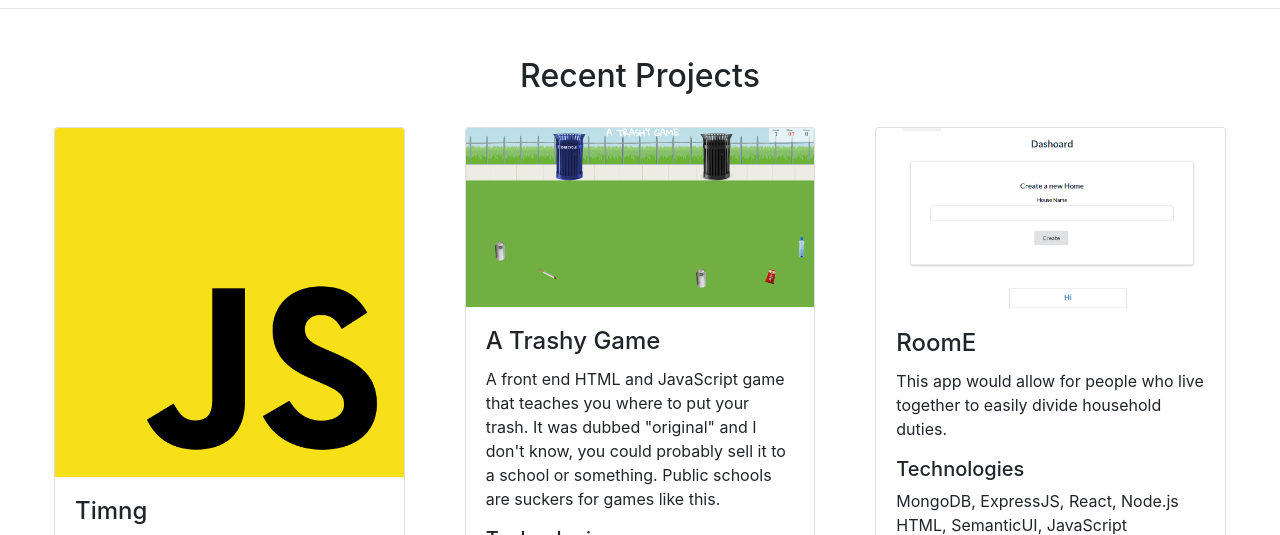
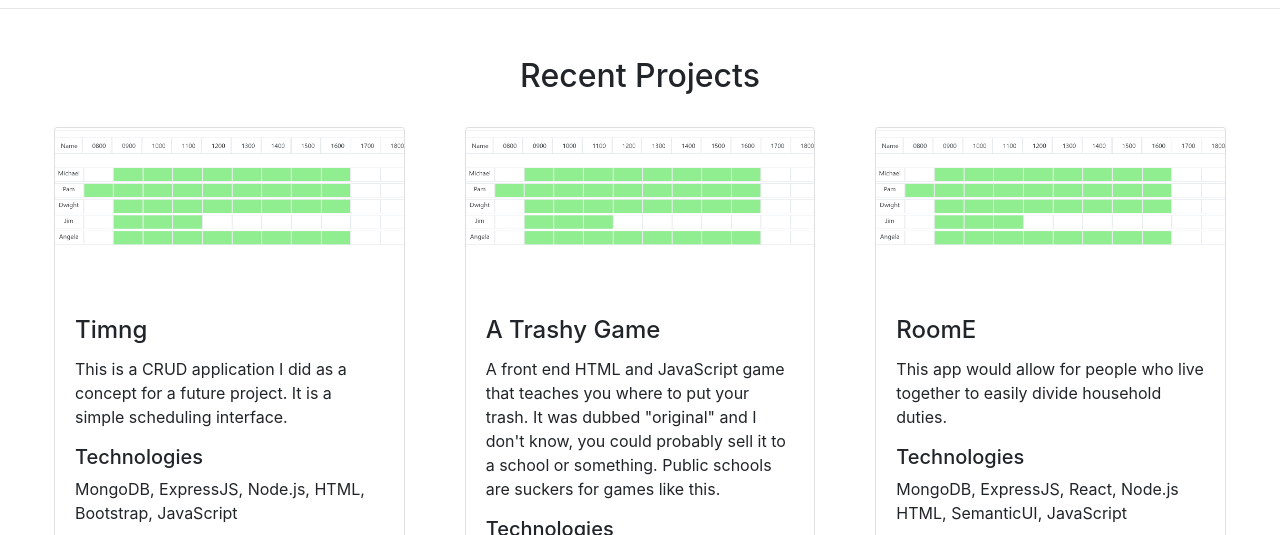
Before and after one commit to cameron-chromiak/cameron-chromiak.github.io, a plain HTML site: page index.html in a window 1280 px wide. Shown: the part 2120-2655 px from the top of the page. Drawn offline with nearby package versions, Linux system fonts and the light colour scheme.

Commit message:
imgs...?

```diff
--- a/index.html
+++ b/index.html
@@ -120,7 +120,7 @@
       <div class="card-deck">
         <div class="col-md-6 col-lg-4 col-xs-10">
           <div class="card">
-            <img class="card-img-top" src="./img/js.png" alt="Timng">
+            <img class="card-img-top" src="./img/timng.png" alt="Timng">
             <div class="card-body">
               <h4 class="card-title">Timng</h4>
               <p class="card-text">This is a CRUD application I did as a concept for a future project. It is a simple
@@ -135,7 +135,7 @@
         </div>
         <div class="col-md-6 col-lg-4 col-xs-10">
           <div class="card">
-            <img class="card-img-top" src="./img/trashy.png" alt="A Trashy Game">
+            <img class="card-img-top" src="./img/timng.png" alt="A Trashy Game">
             <div class="card-body">
               <h4 class="card-title">A Trashy Game</h4>
               <p class="card-text">A front end HTML and JavaScript game that teaches you where to put your trash. It was
@@ -153,7 +153,7 @@
         </div>
         <div class="col-md-6 col-lg-4 col-xs-10">
           <div class="card">
-            <img class="card-img-top" src="./img/room.png" alt="RoomE">
+            <img class="card-img-top" src="./img/timng.png" alt="RoomE">
             <div class="card-body">
               <h4 class="card-title">RoomE</h4>
               <p class="card-text">
```
Also changed, not shown: img/timng.png (renamed from img/env.PNG).
